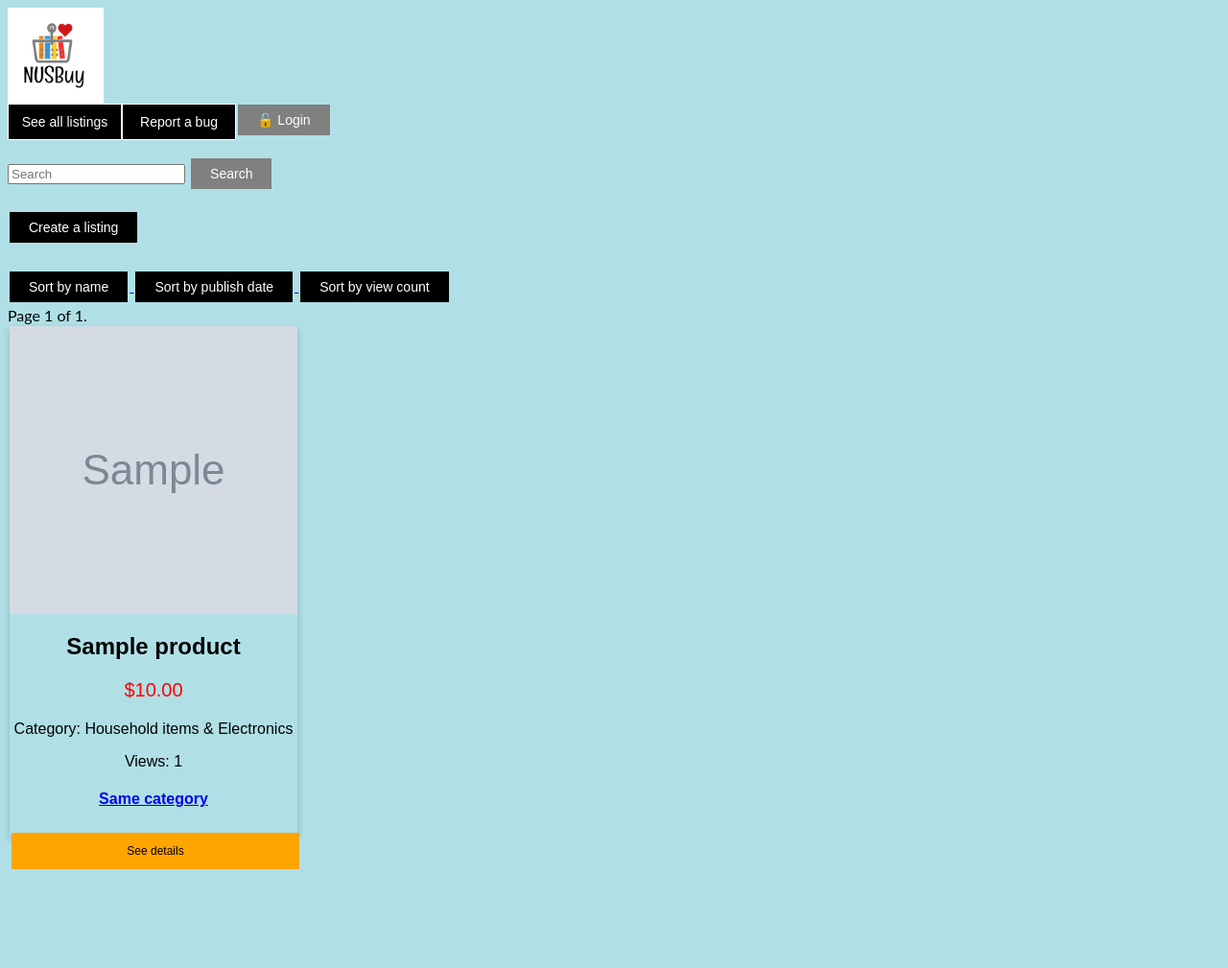
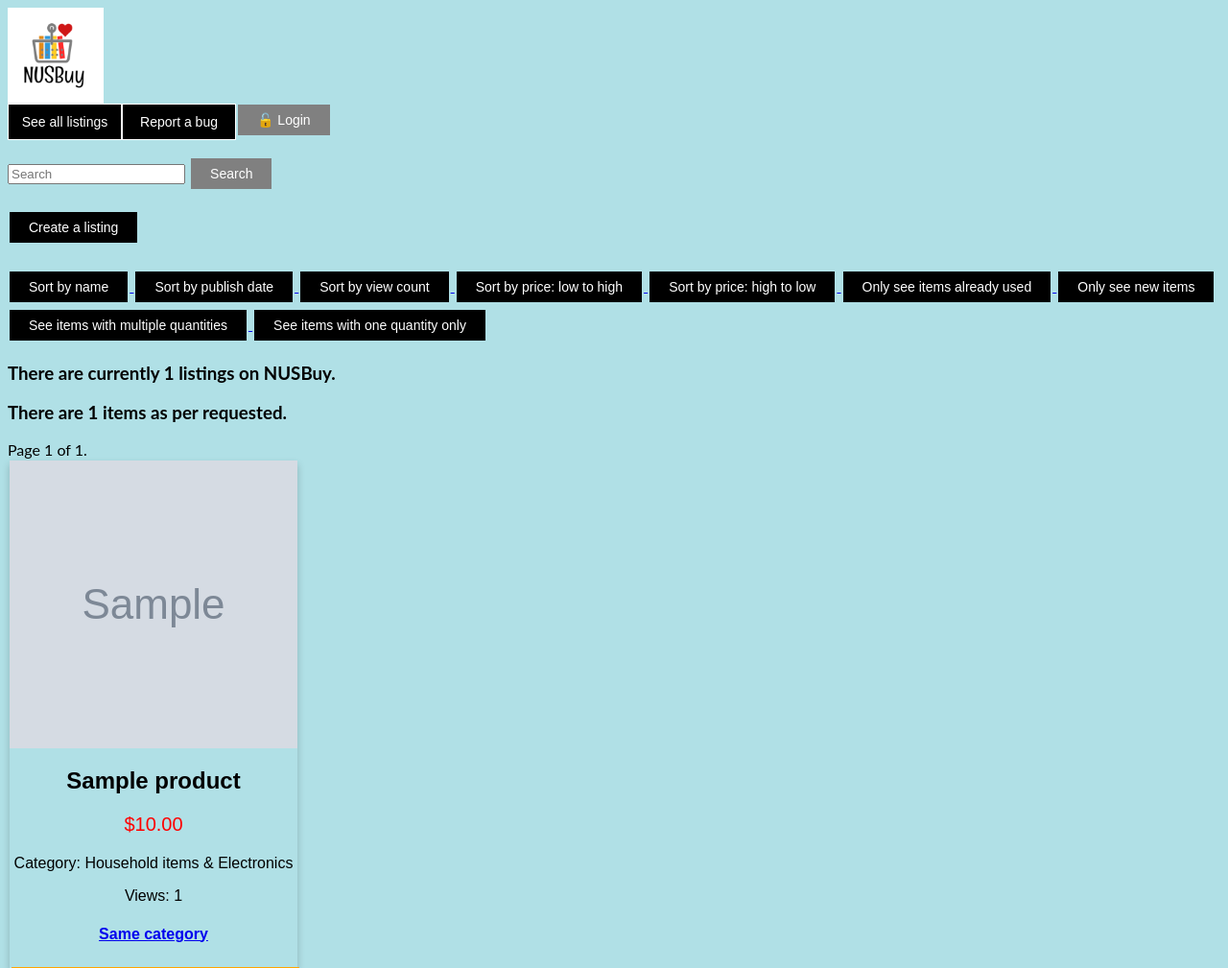
Before and after one commit to dinhnhobao/NUSBuy, a Django app: page / in a window 1280 px wide; the page is wider, and only the part inside the window is pictured. Shown: the top 1009 px of that part at 96% size. Before the commit the page ends 906 px from the top of that part, so only its background shows below. Run offline with Django 3.2, Linux system fonts and the light colour scheme; tables that the repository leaves empty hold one stand-in row (values such as "Sample post"); grey boxes marked "Sample" are stand-in pictures.

Commit message:
Milestone 2 + location name now works
problems in Milestone 2 README fixed + update location form & model.py

```diff
--- a/src/products/forms.py
+++ b/src/products/forms.py
@@ -33,7 +33,7 @@ class ProductForm(forms.ModelForm):
                                     'cols': 60
                                 }
                             ),
-                        help_text = 'This is not required. However, our product detail page has additional effects if there are 2 images in the product listing. You can keep the sample image link as above.'
+                        help_text = 'This is not required. However, our product detail page has additional effects if there are more than 2 images in the product listing. You can keep the sample image link as above.'
                         )
 
     image_link_3 = forms.CharField(
@@ -93,7 +93,6 @@ class ProductForm(forms.ModelForm):
             'this_product_has_multiple_quantities',
             'delivery_location',
             'extra_information',
-            'author',
         )
 
 class CommentForm(forms.ModelForm):
--- a/src/products/models.py
+++ b/src/products/models.py
@@ -27,31 +27,31 @@ class Product(models.Model):
     image_link_3 = models.URLField(max_length = 1000, blank = True, default = '')
     image_link_4 = models.URLField(max_length = 1000, blank = True, default = '')
 
-    category = models.ForeignKey('Category', on_delete = models.CASCADE, null = True, blank = True)
+    category = models.ForeignKey('Category', on_delete = models.CASCADE) #categorized
 
-    title = models.CharField(max_length = 255)
+    title = models.CharField(max_length = 255) #sort by name
 
     CONDITION_CHOICES = [
         ('N', 'New'),
         ('USED', 'Used'),
     ]
-    condition = models.CharField(max_length = 255, choices = CONDITION_CHOICES, default = 'Not chosen')
-    price_in_SGD = models.DecimalField(decimal_places=2, max_digits=10000)
+    condition = models.CharField(max_length = 255, choices = CONDITION_CHOICES, default = 'Not chosen') #filter by condition?
+    price_in_SGD = models.DecimalField(decimal_places=2, max_digits=10000) #sort by price
     description = models.TextField(blank=True, null=True)
     this_product_has_multiple_quantities = models.BooleanField()
 
     LOCATION_CHOICES = [
-        ('ONL', 'ONLINE'),
-        ('PGP', "Prince George Park's Residences/ KEVII Hall"),
-        ('KRMRT', 'Kent Ridge MRT'),
-        ('S', 'Science/ UHall'),
-        ('UHC', 'UHC/ RVRC/ YIH'),
-        ('M', 'Museum/Raffles Hall'),
-        ('U', 'UTown'),
-        ('CLB', 'CLB/Engineering'),
-        ('AS', 'FASS/ Eusoff Hall/ Temasek Hall'),
-        ('COM', 'SoC'),
-        ('BIZ', 'Business School/ Kent Ridge Hall/ Sheares Hall'),
+        ('ONLINE', 'ONLINE'),
+        ("Prince George Park's Residences/ KEVII Hall", "Prince George Park's Residences/ KEVII Hall"),
+        ('Kent Ridge MRT', 'Kent Ridge MRT'),
+        ('Science/ UHall', 'Science/ UHall'),
+        ('UHC/ RVRC/ YIH', 'UHC/ RVRC/ YIH'),
+        ('Museum/Raffles Hall', 'Museum/Raffles Hall'),
+        ('UTown', 'UTown'),
+        ('CLB/Engineering', 'CLB/Engineering'),
+        ('FASS/ Eusoff Hall/ Temasek Hall', 'FASS/ Eusoff Hall/ Temasek Hall'),
+        ('SoC', 'SoC'),
+        ('Business School/ Kent Ridge Hall/ Sheares Hall', 'Business School/ Kent Ridge Hall/ Sheares Hall'),
     ]
     delivery_location = models.CharField(max_length = 255, choices = LOCATION_CHOICES, default = 'Not yet chosen')
     extra_information = models.TextField(blank = True, null = True)
@@ -59,7 +59,7 @@ class Product(models.Model):
     #automatically generated
     pub_date = models.DateTimeField(auto_now_add=True)
     view_count = models.PositiveIntegerField(default=0)
-    author = models.ForeignKey(User, on_delete = models.CASCADE, default = '')
+    author = models.ForeignKey(User, on_delete = models.CASCADE, default = '') #many-to-one
 
     def __str__(self):
         return self.title
--- a/src/products/templates/products/product_list.html
+++ b/src/products/templates/products/product_list.html
@@ -118,28 +118,71 @@
      ><button>Create a listing</button>
      </a>
      <h5></h5>
+
      <a
      href="?title=True"
      class="btn btn-{% if 'title' in request.GET %}warning{% else %}primary{% endif %}"
      ><button>Sort by name</button>
      </a>
+
      <a
      href="?pub_date=True"
      class="btn btn-{% if 'pub_date' in request.GET %}warning{% else %}primary{% endif %}"
      ><button>Sort by publish date</button>
      </a>
+
      <a
      href="?view_count=True"
      class="btn btn-{% if 'view_count' in request.GET %}warning{% else %}primary{% endif %}"
      ><button>Sort by view count</button>
      </a>
+
+     <a
+     href="?price_increasing=True"
+     class="btn btn-{% if 'price_increasing' in request.GET %}warning{% else %}primary{% endif %}"
+     ><button>Sort by price: low to high</button>
+     </a>
+
+     <a
+     href="?price_descending=True"
+     class="btn btn-{% if 'price_descending' in request.GET %}warning{% else %}primary{% endif %}"
+     ><button>Sort by price: high to low</button>
+     </a>
+
+
+     <a
+     href="?condition_used=True"
+     class="btn btn-{% if 'condition_used' in request.GET %}warning{% else %}primary{% endif %}"
+     ><button>Only see items already used</button>
+     </a>
+
+     <a
+     href="?condition_new=True"
+     class="btn btn-{% if 'condition_new' in request.GET %}warning{% else %}primary{% endif %}"
+     ><button>Only see new items</button>
+     </a>
+
+     <a
+     href="?multiple=True"
+     class="btn btn-{% if 'multiple' in request.GET %}warning{% else %}primary{% endif %}"
+     ><button>See items with multiple quantities</button>
+     </a>
+
+     <a
+     href="?unique=True"
+     class="btn btn-{% if 'unique' in request.GET %}warning{% else %}primary{% endif %}"
+     ><button>See items with one quantity only</button>
+     </a>
 </div>
+
+<h3> There are currently {{ number_of_total_items }} listings on NUSBuy. </h3>
+<h3> There are {{ number_of_filtered_items }} items as per requested. </h3>
 
 <div class="pagination">
     <span class="step-links">
         {% if posts.has_previous %}
-            <a href="?page=1"><button>&laquo; first</button></a>
-            <a href="?page={{ posts.previous_page_number }}"><button>previous</button></a>
+            <a href="?page=1&{{params}}"><button>&laquo; first</button></a>
+            <a href="?page={{ posts.previous_page_number }}&{{params}}"><button>previous</button></a>
         {% endif %}
 
         <span class="current">
@@ -147,8 +190,8 @@
         </span>
 
         {% if posts.has_next %}
-            <a href="?page={{ posts.next_page_number }}"><button>next</button></a>
-            <a href="?page={{ posts.paginator.num_pages }}"><button>last &raquo;</button></a>
+            <a href="?page={{ posts.next_page_number }}&{{params}}"><button>next</button></a>
+            <a href="?page={{ posts.paginator.num_pages }}&{{params}}"><button>last &raquo;</button></a>
         {% endif %}
     </span>
 </div>
--- a/src/products/urls.py
+++ b/src/products/urls.py
@@ -11,7 +11,7 @@ urlpatterns = [
     url(r'^$', views.products_list, name = 'home'), #remember to use as_view() to render view
 
     #create C:
-    url(r'^post/create/$', views.PostCreate.as_view(), name = 'product-create'),
+    url(r'^post/create/$', views.product_create, name = 'product-create'),
 
     #read R:
     url(r'^post/(?P<pk>[\d]+)/$', views.PostDetail.as_view(), name = 'product-detail'), #learn regex
--- a/src/products/views.py
+++ b/src/products/views.py
@@ -24,7 +24,7 @@ from django.utils.decorators import method_decorator
 from django.core.paginator import Paginator, EmptyPage, PageNotAnInteger
 
 from .permissions import IsOwnerOrReadOnly
-@method_decorator(login_required, name = 'dispatch') #dispatch: find get/post method, restrict
+'''
 class PostCreate(View):
     def get(self, request): #get the information in the form
         form = ProductForm
@@ -38,6 +38,22 @@ class PostCreate(View):
             return redirect(reverse('home')) #redirect to home
         #else:
         return render(request, 'products/product_create.html', {'form': form}) #stay at the same page
+'''
+#@method_decorator(login_required, name = 'dispatch') #dispatch: find get/post method, restrict
+@login_required
+def product_create(request):
+    form = ProductForm(request.POST or None, request.FILES or None)
+    author = request.user
+    if request.method == "POST":
+        if form.is_valid():
+            form.instance.author = author
+            form.save()
+            #return redirect(reverse("product-detail", kwargs = {'pk': self.kwargs['pk']}}))
+            return redirect('home')
+    context = {
+        'form': form
+    }
+    return render(request, "products/product_create.html", context)
 
 @login_required
 def product_update(request, id = id):
@@ -64,9 +80,14 @@ def products_list(request):
     """
     Renders the polls_list.html template which lists all the
     currently available polls
+
+    author (filter), category (done),
+    condition (filter),
+    price_in_SGD (done), pub_date (done), this_product_has_multiple_quantities, title, view_count
     """
     products = Product.objects.get_queryset().order_by('id')
     search_term = '' #initialisation
+    ###sorting
     if 'title' in request.GET:
         products = products.order_by('title')
 
@@ -76,11 +97,34 @@ def products_list(request):
     if 'view_count' in request.GET:
         products = products.order_by('-view_count')
 
+    if 'price_increasing' in request.GET:
+        products = products.order_by('price_in_SGD')
+
+    if 'price_descending' in request.GET:
+        products = products.order_by('-price_in_SGD')
+
+    ###
+
+    ###filter
+
     if 'search' in request.GET:
         search_term = request.GET['search']
         products = products.filter(title__icontains=search_term)
 
-    paginator = Paginator(products, 3)
+    if 'condition_used' in request.GET:
+        products = products.filter(condition__exact = 'USED') #used items
+
+    if 'condition_new' in request.GET:
+        products = products.filter(condition__exact = 'N') #new items
+
+    if 'multiple' in request.GET:
+        products = products.filter(this_product_has_multiple_quantities__exact = True)
+
+    if 'unique' in request.GET:
+        products = products.filter(this_product_has_multiple_quantities__exact = False)
+    ###
+    LISTINGS_PER_PAGE = 6
+    paginator = Paginator(products, LISTINGS_PER_PAGE)
 
     page = request.GET.get('page')
     products = paginator.get_page(page) #specific chunk of products
@@ -88,8 +132,13 @@ def products_list(request):
     #Preserving Query Parameters When Using Paginator
     get_dict_copy = request.GET.copy()
     params = get_dict_copy.pop('page', True) and get_dict_copy.urlencode()
+    params = '&' + params if params else ''
 
-    context = {'posts': products, 'params': params, 'search_term': search_term}
+    number_of_total_items = Product.objects.count()
+    context = {'posts': products, 'params': params, 'search_term': search_term,
+               'number_of_total_items': number_of_total_items,
+               'number_of_filtered_items': len(products)}
+    print(len(products))
     return render(request, 'products/product_list.html', context)
 
 
@@ -115,7 +164,7 @@ class PostDisplay(SingleObjectMixin, View): #inherits from SingleObjectMixin Vie
         '''
         #override
         context = super(PostDisplay, self).get_context_data(**kwargs)
-        context['comments'] = Comment.objects.filter(listing = self.get_object())
+        context['comments'] = Comment.objects.filter(listing = self.get_object()).order_by('-created_on')
         #filter: filter out the comments that are for this post only
 
         #comment section for each post:
```
Also changed, not shown: features.txt (+6 -33 lines), src/features.txt (deleted, +0 -33 lines), src/products/templates/products/product_detail.html (+10 -12 lines).
